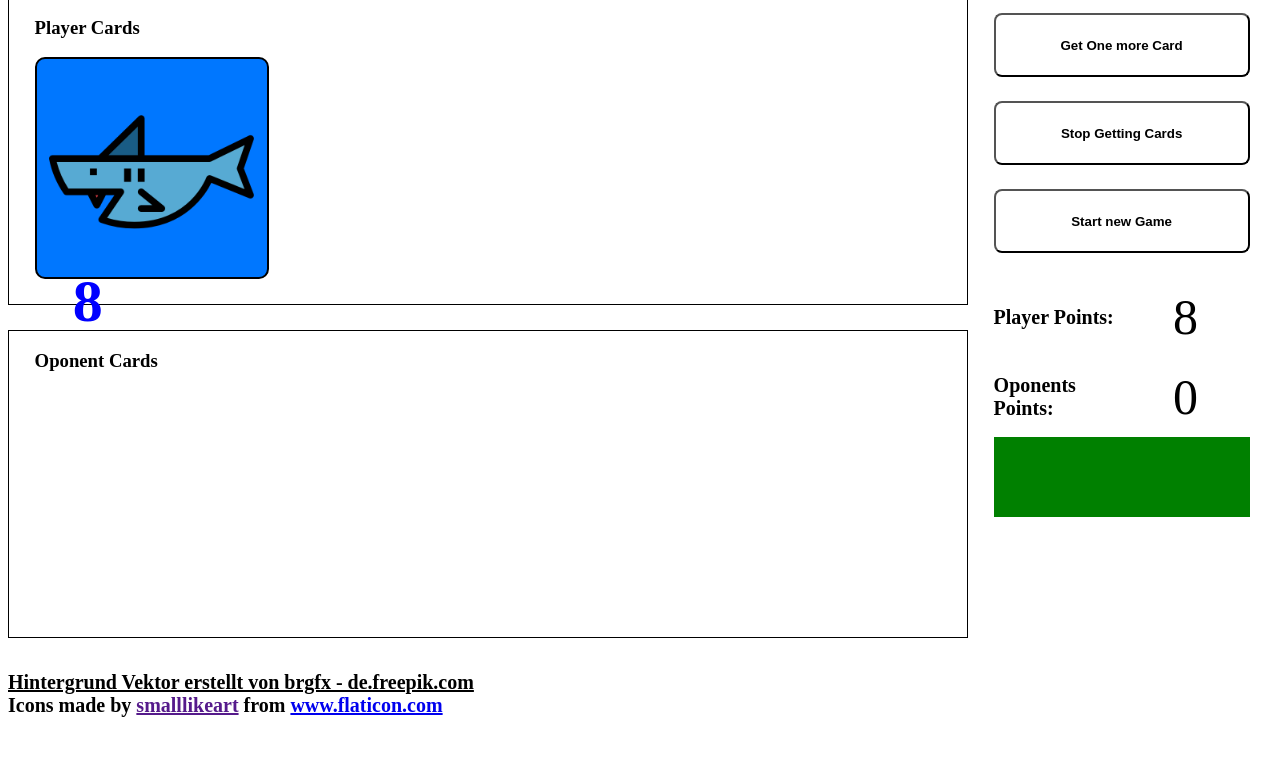
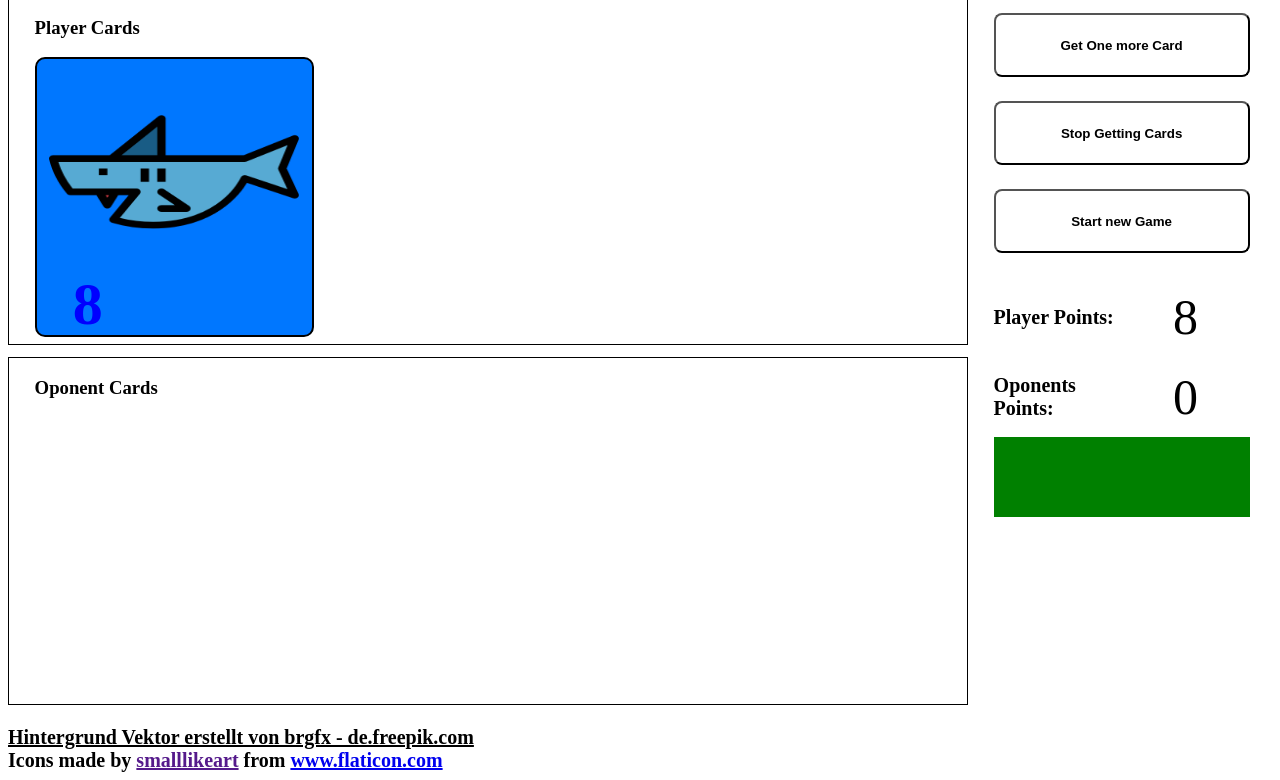
Before and after one commit to TrellinXp/Zoo-TwentyOne, a website: page index.html in a window 1280 px wide. Both pictures are taken after a click on the button "Get One more Card". Shown: the part 91-871 px from the top of the page. Before the commit the page ends 816 px from the top, so only its background shows below. Drawn offline with Linux system fonts and the light colour scheme.

Commit message:
Fixed Height For cards

```diff
--- a/style.css
+++ b/style.css
@@ -16,8 +16,8 @@
 .player-cards {
     border: 1px solid black;
     padding-bottom: 2vw;
-    margin-bottom: 2vw;
-    height: 35vh;
+    margin-bottom: 1vw;
+    height: 320px;
 }
 
 .logo {
@@ -33,8 +33,8 @@
 }
 
 .card {
-    height: 15vw;
-    width: 16vw;
+    height: 250px;
+    width: 250px;
     margin-left: 2vw;
     border: 2px solid black;
     border-radius: 10px;
```
